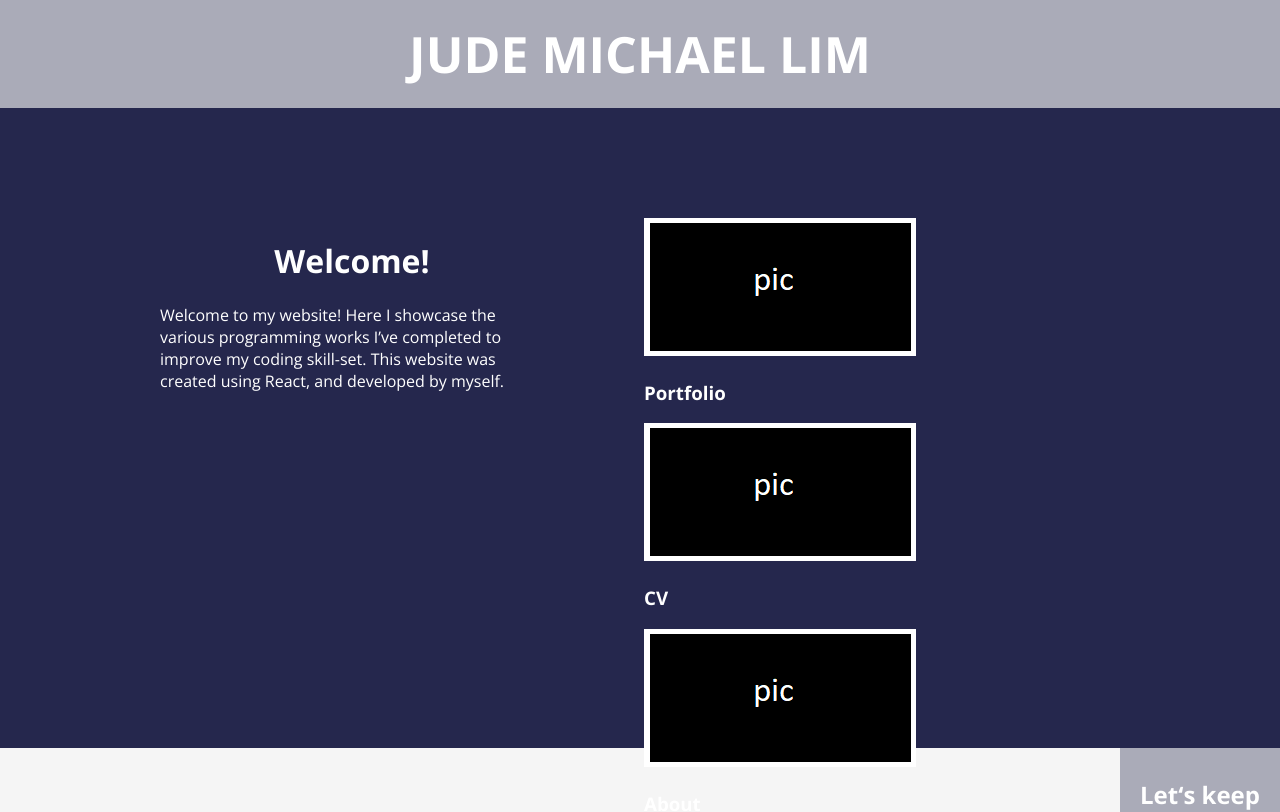
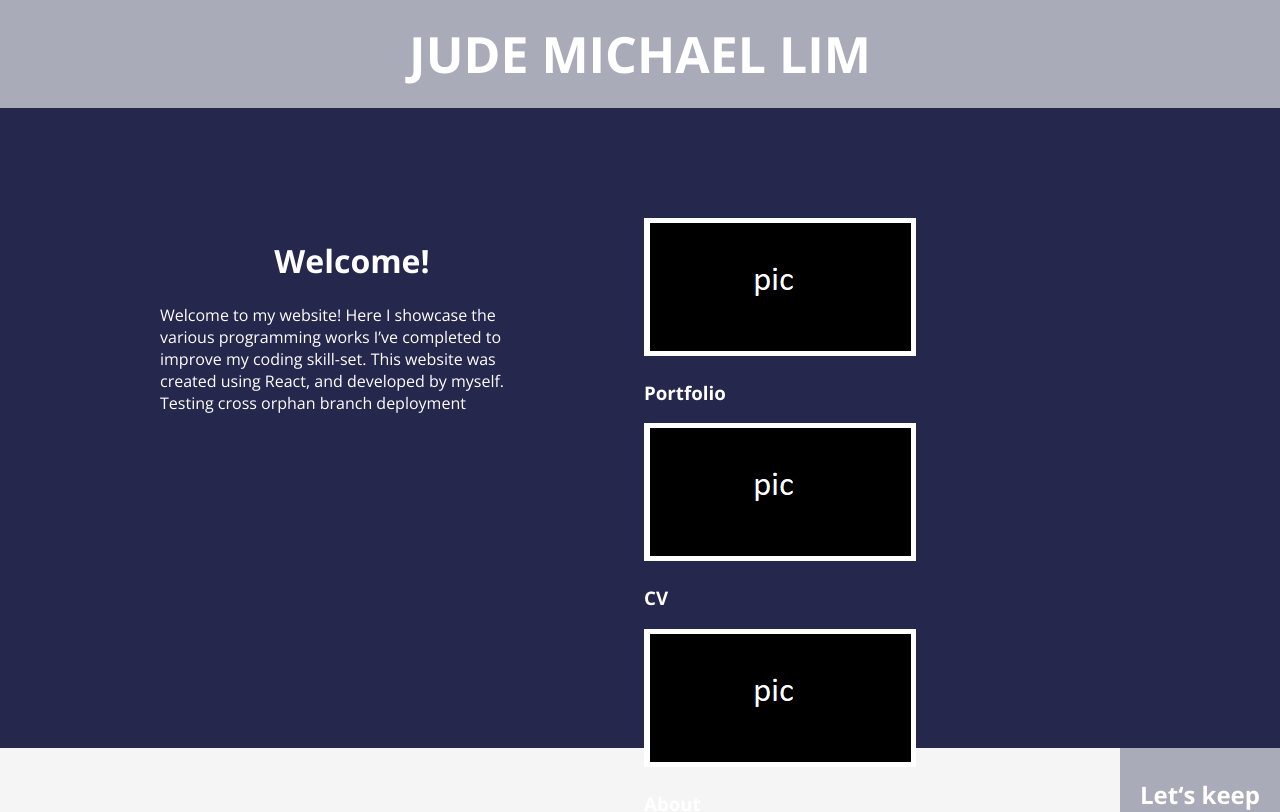
Before and after one commit to Hungryninjah/portfolio, a React (Create React App) app: page / in a window 1280 px wide. Shown: the top 812 px of the page. Built offline with nearby package versions, Linux system fonts and the light colour scheme.

Commit message:
Testing cross orphan branch commit

```diff
--- a/package.json
+++ b/package.json
@@ -24,7 +24,7 @@
     "test": "react-scripts test",
     "eject": "react-scripts eject",
     "predeploy": "npm run build",
-    "deploy": "gh-pages -d build"
+    "deploy": "gh-pages -b master -d build"
   },
   "eslintConfig": {
     "extends": "react-app"
--- a/src/components/Home/index.tsx
+++ b/src/components/Home/index.tsx
@@ -15,7 +15,8 @@ const Home: React.FC<Props> = (props: Props) => {
           <h1>Welcome!</h1>
           <p>
             Welcome to my website! Here I showcase the various programming works I&rsquo;ve completed to improve my
-            coding skill-set. This website was created using React, and developed by myself.
+            coding skill-set. This website was created using React, and developed by myself. Testing cross orphan branch
+            deployment
           </p>
         </div>
         <div className="column2">
```
